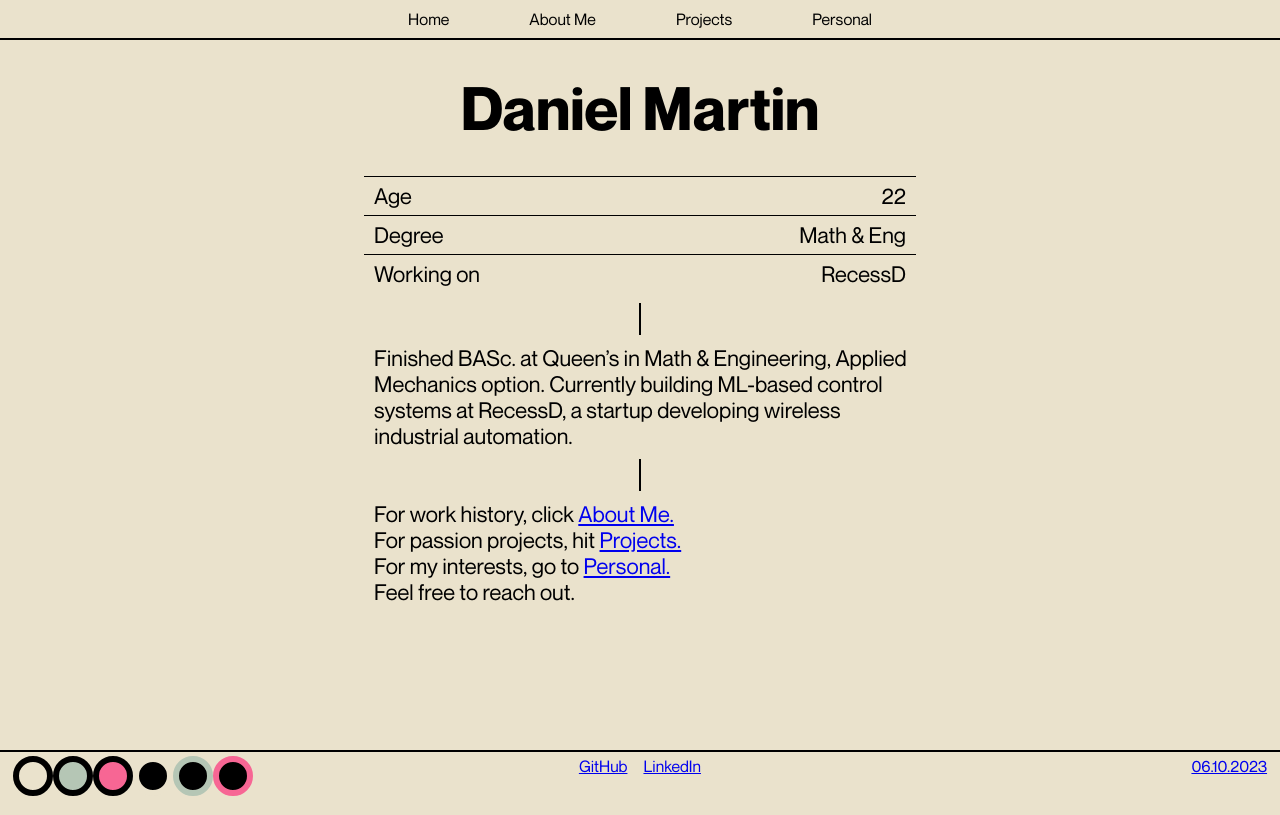
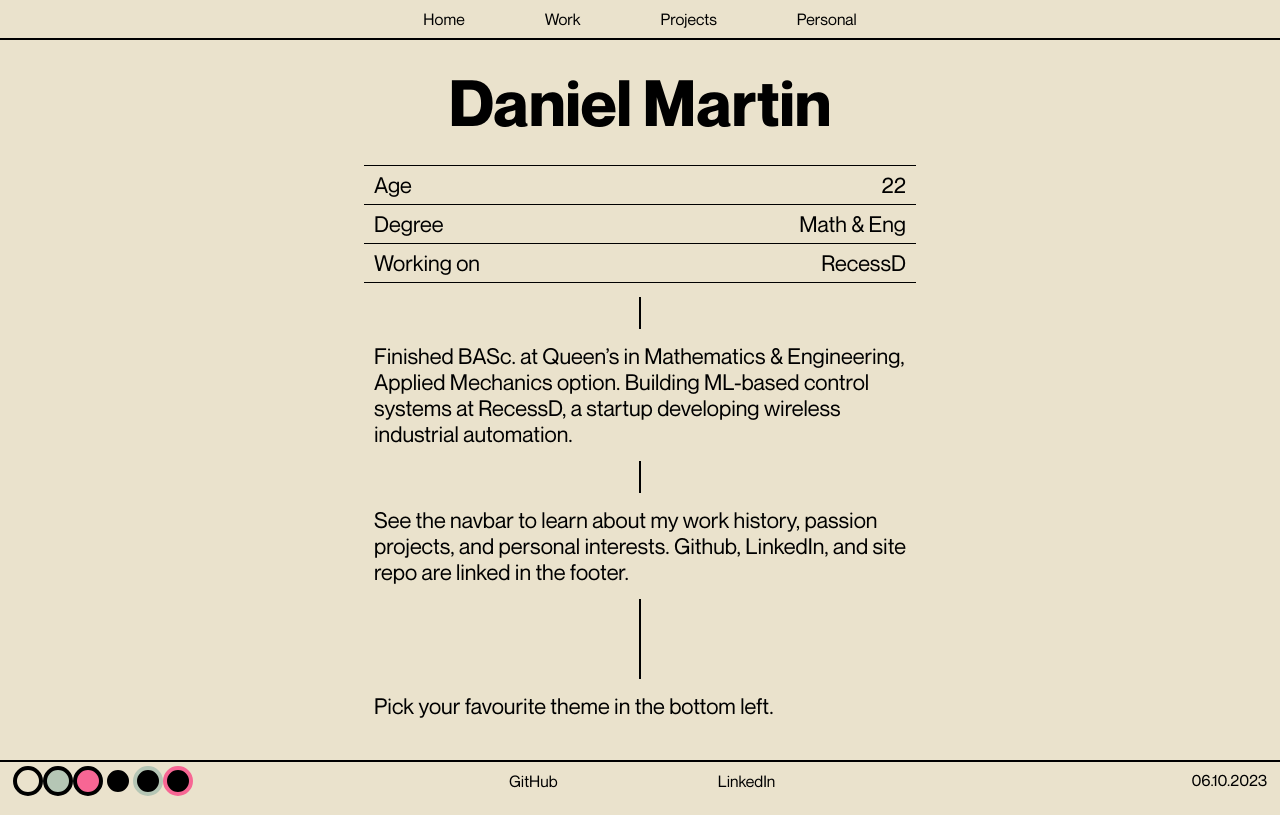
Before and after one commit to dnlmrtn/my-website, a React (Create React App) app: page / in a window 1280 px wide. Built offline with nearby package versions, Linux system fonts and the light colour scheme.

Commit message:
Updated routes
Minor styling changes

```diff
--- a/src/App.css
+++ b/src/App.css
@@ -48,9 +48,10 @@ nav {
   margin: 0px auto;
   height: 40px;
   padding-top: 4px;
-
+  position: fixed;
   font-family: Neue Montreal;
-  border-bottom: 2px solid var(--text-color)
+  border-bottom: 2px solid var(--text-color);
+  background-color: var(--background-color);
 }
 
 .footer {
@@ -82,7 +83,23 @@ button {
 
 .link-button {
   display: flex;
-  align-items: center;
+  justify-content: center;
+  color: inherit;
+  font-size: inherit;
+  background-color: transparent;
+  cursor: pointer;
+  width: 100%;
+  padding-top: 4px;
+  padding-bottom: 4px;
+  font-family: Neue Montreal;
+  text-decoration: none;
+  border: none;
+}
+
+.link-button-right {
+  display: flex;
+  align-items: right;
+  justify-content: right;
   color: inherit;
   font-size: inherit;
   background-color: transparent;
@@ -135,6 +152,7 @@ body {
   width: 33.33%;
   font-family: Neue Montreal;
   padding-left: 1%;
+  text-decoration: None;
 
 }
 
@@ -148,10 +166,12 @@ body {
 
 .footer-right {
   text-align: right;
+
   width: 33.33%;
   font-family: Neue Montreal;
   height: 30px;
   padding-right: 1%;
+
 }
 
 .color-circle {
@@ -183,14 +203,16 @@ body {
   align-items: center;
   display: flex;
   justify-content: center;
+  margin-top: 4px;
+  margin-bottom: 4px;
 }
 
 .vertical {
-  margin-top: 10px;
-  margin-bottom: 10px;
+  margin-top: 8px;
+  margin-bottom: 8px;
   width: 2px;
   background-color: var(--text-color);
-  height: 64px;
+  height: 48px;
   font-family: Neue Montreal;
   text-justify: center;
   align-items: center;
@@ -238,7 +260,8 @@ body {
     margin: 0px auto;
     padding: 0px 0px;
     font-family: Neue Montreal;
-    border-bottom: 2px solid var(--text-color)
+    border-bottom: 2px solid var(--text-color);
+    background-color: var(--background-color);
   }
 
 
@@ -251,7 +274,8 @@ body {
     position: fixed;
     width: 100%;
     bottom: 0;
-    display: flex
+    display: flex;
+    text-decoration: None;
   }
 
   button {
@@ -272,6 +296,22 @@ body {
   .link-button {
     display: flex;
     align-items: center;
+    color: inherit;
+    font-size: inherit;
+    background-color: transparent;
+    cursor: pointer;
+    width: 100%;
+    padding-top: 4px;
+    padding-bottom: 4px;
+    font-family: Neue Montreal;
+    text-decoration: none;
+    border: none;
+  }
+
+  .link-button-right {
+    display: flex;
+    align-items: right;
+    justify-content: right;
     color: inherit;
     font-size: inherit;
     background-color: transparent;
@@ -333,12 +373,12 @@ body {
   }
 
   .color-circle {
-    width: 40px;
-    height: 40px;
+    width: 30px;
+    height: 30px;
     border-radius: 50%;
-    border: 6px solid;
+    border: 4px solid;
     cursor: pointer;
-    padding-left: 10px;
+    padding-left: 16px;
   }
 
   .footer-container {
@@ -355,12 +395,15 @@ body {
   }
 
   .footer-center {
+    display: flex;
+    align-items: center;
+    justify-content: center;
+    width: 33.33%;
+    font-family: 'Neue Montreal';
+    height: 30px;
     text-align: center;
-    width: 33.33%;
-    font-family: Neue Montreal;
-    height: 30px;
+  }
 
-  }
 
   .footer-right {
     text-align: right;
--- a/src/components/App.js
+++ b/src/components/App.js
@@ -1,6 +1,6 @@
 import { Routes, Route } from 'react-router-dom';
 import Home from '../routes/Home';
-import About from '../routes/About';
+import Work from '../routes/Work';
 import Personal from '../routes/Personal';
 import Projects from '../routes/Projects';
 import Layout from './Layout'
@@ -12,7 +12,7 @@ const App = () => {
         <Route path="/" element={<Layout />}>
           <Route index element={<Home />} />
           <Route path="home" element={<Home />} />
-          <Route path="about" element={<About />} />
+          <Route path="work" element={<Work />} />
           <Route path="projects" element={<Projects />} />
           <Route path="personal" element={<Personal />} />
         </Route>
--- a/src/components/Footer.js
+++ b/src/components/Footer.js
@@ -1,4 +1,5 @@
 import React, { useState } from 'react';
+import '../App.css'
 
 
 const Footer = () => {
@@ -26,15 +27,15 @@ const Footer = () => {
                 </div>
             </div>
             <div className='footer-center'>
-                <a href='https://github.com/dnlmrtn' target='_blank' rel="noreferrer">
+                <a href='https://github.com/dnlmrtn' target='_blank' rel="noreferrer" className='link-button'>
                     GitHub
-                </a>&nbsp;&nbsp;&nbsp;&nbsp;&nbsp;
-                <a href='https://www.linkedin.com/in/daniel-martin-0787/' target='_blank' rel="noreferrer">
+                </a>
+                <a href='https://www.linkedin.com/in/daniel-martin-0787/' target='_blank' rel="noreferrer" className='link-button'>
                     LinkedIn
                 </a>
             </div>
             <div className='footer-right'>
-                <a href='https://github.com/dnlmrtn/my-website' target='_blank' rel="noreferrer">
+                <a href='https://github.com/dnlmrtn/my-website' target='_blank' rel="noreferrer" className='link-button-right'>
                     06.10.2023
                 </a>
             </div>
--- a/src/menuItems.js
+++ b/src/menuItems.js
@@ -4,8 +4,8 @@ export const menuItems = [
         url: '/home',
     },
     {
-        title: 'About Me',
-        url: '/about',
+        title: 'Work',
+        url: '/work',
     },
     {
         title: 'Projects',
--- a/src/routes/Home.css
+++ b/src/routes/Home.css
@@ -9,6 +9,7 @@
     height: 100%;
     flex-direction: column;
     padding-bottom: 4px;
+    padding-top: 40px;
 }
 
 .rectangle-container {
@@ -36,8 +37,10 @@
     text-align: center;
     font-family: Neue Montreal Bold;
     font-size: 200%;
-    padding-top: 8px;
-    padding-bottom: 8px;
+    margin-top: 8px;
+    margin-bottom: 8px;
+
+
 }
 
 .text-left {
@@ -45,6 +48,7 @@
     padding-left: 4%;
     font-size: 100%;
     font-family: Neue Montreal;
+    text-decoration: none;
 }
 
 .text-right {
@@ -104,7 +108,7 @@
         justify-content: center;
         align-items: center;
         padding-bottom: 20px;
-
+        padding-top: 40px
     }
 
     .round-rectangle {
@@ -139,9 +143,9 @@
     .heading {
         text-align: center;
         font-family: Neue Montreal Bold;
-        font-size: 60px;
+        font-size: 64px;
+        margin-top: 24px;
         margin-bottom: 24px;
-        margin-top: 24px;
     }
 
     .text-left {
@@ -149,6 +153,7 @@
         padding-left: 10px;
         font-size: 22px;
         font-family: Neue Montreal;
+        color: var(--text-color)
     }
 
     .text-right {
--- a/src/routes/Home.js
+++ b/src/routes/Home.js
@@ -33,7 +33,7 @@ const Home = () => {
                         <div className='text-left'>Degree</div>
                         <div className='text-right'>Math &amp; Eng</div>
                     </div>
-                    <div className="content-container">
+                    <div className="content-container" style={{ borderBottom: '1px solid #000' }}>
                         <div className='text-left'>Working on</div>
                         <div className='text-right'>RecessD</div>
                     </div>
@@ -43,19 +43,21 @@ const Home = () => {
                     </div>
                     <div className="text-left">
                         Finished BASc. at Queen’s in
-                        Math &amp; Engineering, Applied Mechanics option.
-                        Currently building ML-based control systems at RecessD, a startup developing wireless industrial automation.<br />
+                        Mathematics &amp; Engineering, Applied Mechanics option.
+                        Building ML-based control systems at RecessD, a startup developing wireless industrial automation.<br />
                     </div>
                     <div className='vertical-container'>
                         <div className='vertical-small'>
                         </div>
                     </div>
                     <div className="text-left">
-                        For work history, click <Link to="/about">About Me.</Link><br />
-                        For passion projects, hit <Link to="/projects">Projects.</Link><br />
-                        For my interests, go to <Link to="/personal">Personal.</Link><br />
-                        Feel free to reach out.
+                        See the navbar to learn about my work history, passion projects, and personal interests. Github, LinkedIn, and site repo are linked in the footer.
                     </div>
+                    <div className='vertical-container'>
+                        <div className='vertical'>
+                        </div>
+                    </div>
+                    <div className="text-left">Pick your favourite theme in the bottom left. <br /><br /><br /></div>
                 </div>
             </div>
         </div >
--- a/src/routes/Personal.js
+++ b/src/routes/Personal.js
@@ -1,3 +1,5 @@
+import './Work.css'
+
 const Personal = () => {
     return <div className="about-container">
         <div className="about-item">
--- a/src/routes/Projects.js
+++ b/src/routes/Projects.js
@@ -1,4 +1,4 @@
-import './About.css'
+import './Work.css'
 import thesisPDF from '../media/Thesis.pdf';
 import bciPDF from '../media/BCI.pdf'
 
--- a/src/routes/About.css
+++ b/src/routes/Work.css
@@ -4,7 +4,7 @@
     justify-content: center;
     height: flex;
     flex-direction: column;
-    padding-top: 2%;
+    padding-top: 56px;
     padding-bottom: 5%;
 }
 
@@ -37,6 +37,7 @@
 
 .about-title {
     text-align: left;
+    width: auto;
     justify-content: left;
     font-family: Neue Montreal Bold;
     font-size: 32px;
@@ -58,6 +59,9 @@
     color: inherit;
 }
 
+a {
+    color: inherit;
+}
 
 
 @media only screen and (min-width: 800px) {
@@ -67,13 +71,13 @@
         justify-content: center;
         height: flex;
         flex-direction: column;
-        padding-top: 2%;
-        padding-bottom: 5%;
+        padding-top: 64px;
     }
 
     .title-container {
         display: flex;
         align-items: top;
+        width: fit-content;
     }
 
     .about-item {
@@ -118,4 +122,8 @@
     .about-description a {
         color: inherit;
     }
+
+    a {
+        color: inherit;
+    }
 }
--- a/src/routes/About.js
+++ b/src/routes/Work.js
@@ -1,7 +1,7 @@
-import './About.css'
+import './Work.css'
 import '../App.css'
 
-const About = () => {
+const Work = () => {
     return <div className="about-container">
         <div className="about-item">
             <div className='title-container'>
@@ -71,4 +71,4 @@ const About = () => {
     </div >
 };
 
-export default About;
+export default Work;
```
